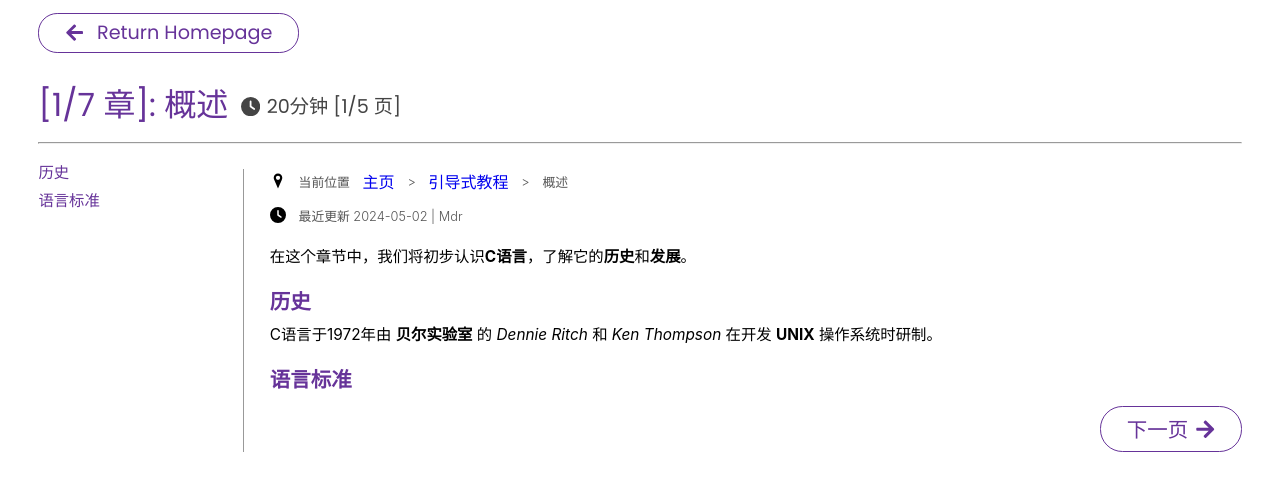
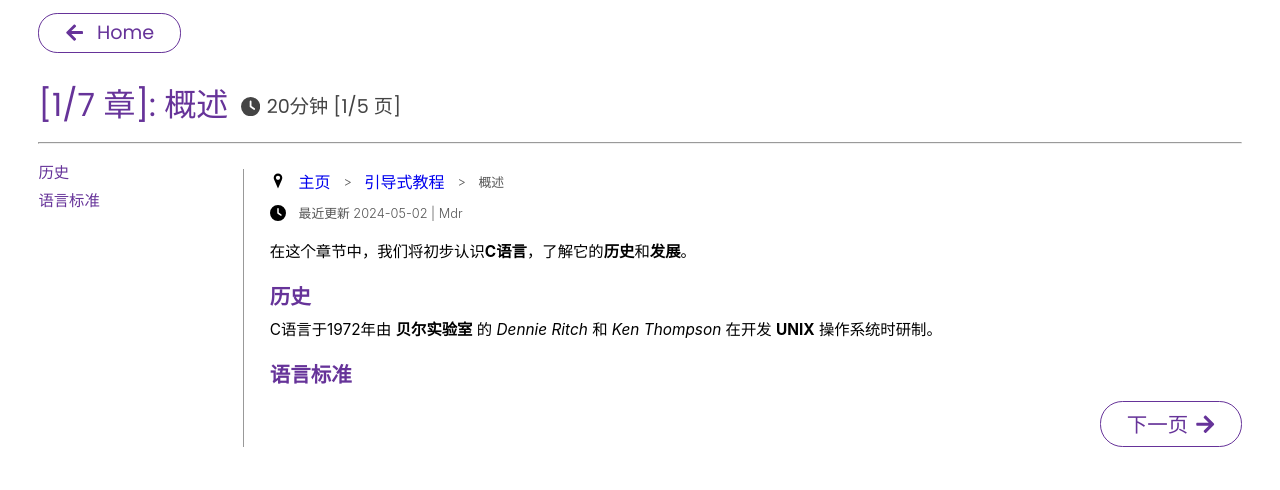
Before and after one commit to lxzaa-code/WebSite, a React (Create React App) app: page /tutorial/01/0 in a window 1280 px wide. Shown: the top 490 px of the page. Built offline with nearby package versions, Linux system fonts and the light colour scheme.

Commit message:
听取意见

```diff
--- a/src/components/Nav.css
+++ b/src/components/Nav.css
@@ -15,7 +15,7 @@
 
 .Nav-Right {
     margin-right: 3vw;
-    gap: 2vw;
+    gap: 2.5vw;
 }
 
 .Nav-Right .Log-In,
@@ -62,7 +62,8 @@
 .Nav-Right .Website .WebsiteList a {
     color: black;
     font-family: 'Poppins', sans-serif;
-    font-size: 1.2vw;
+    font-size: 1.3vw;
+    margin-top: .5vw;
     transition: color 0.3s;
 }
 
--- a/src/components/Nav.jsx
+++ b/src/components/Nav.jsx
@@ -24,7 +24,7 @@ function Nav({ user }) {
                         <div className="WebsiteList">
                             <Link rel="noreferrer" target={"_blank"} to="https://github.com">Github</Link>
                             <Link rel="noreferrer" target={"_blank"} to="https://godbolt.org">Compiler Explorer</Link>
-                            <Link rel="noreferrer" target={"_blank"} to="https://zh.cppreference.com">Cpp Reference</Link>
+                            <Link rel="noreferrer" target={"_blank"} to="https://zh.cppreference.com">C++ Reference</Link>
                             <Link rel="noreferrer" target={"_blank"} to="https://stackoverflow.com">Stack Overflow</Link>
                         </div>
                     </div>
--- a/src/components/Tutorial/Chapter.css
+++ b/src/components/Tutorial/Chapter.css
@@ -34,7 +34,7 @@
 }
 
 .Chapter .Chapter-Right .Current-Position, .Chapter .Chapter-Right .Latest-Update {
-    margin-bottom: 1vw;
+    margin-bottom: .8vw;
     display: flex;
     flex-direction: row;
     align-items: center;
--- a/src/components/Tutorial/Chapter01.jsx
+++ b/src/components/Tutorial/Chapter01.jsx
@@ -28,7 +28,6 @@ function Chapter01() {
                 <div className="Chapter-Right">
                     <div className="Current-Position">
                         <GiPositionMarker/>
-                        <h6>当前位置</h6>
                         <a href='/'>主页</a>
                         <h6>></h6>
                         <a href="/tutorial">引导式教程</a>
--- a/src/components/Tutorial/Chapter02.jsx
+++ b/src/components/Tutorial/Chapter02.jsx
@@ -8,15 +8,15 @@ import Code from "./Code";
 
 function Chapter02() {
 
-    let code01 = `#include<stdio.h>
+    let code01 = `#include <stdio.h>
 
-int main(void){
+int main(void) {
     printf("hello world"); // output the string
 };
 `;
 
     let para01 = "本节中，我们将写一个可以输出 **hello world** 的小程序!";
-    let para02 = "C语言中有很多**内置**的**函数**，他们在**标准库**中被定义。";
+    let para02 = "C语言中有很多 **内置** 的 **函数**，他们在 **标准库** 中被定义。";
     return (
         <div className="Chapter">
             <div className="Chapter-Top">
@@ -33,7 +33,6 @@ int main(void){
                 <div className="Chapter-Right">
                     <div className="Current-Position">
                         <GiPositionMarker/>
-                        <h6>当前位置</h6>
                         <a href='/'>主页</a>
                         <h6>></h6>
                         <a href="/tutorial">引导式教程</a>
--- a/src/components/mess/ReturnMainPage.jsx
+++ b/src/components/mess/ReturnMainPage.jsx
@@ -9,7 +9,7 @@ function ReturnMainPage() {
                      window.location.href = "/"
                  }}>
                 <FaArrowLeft/>
-                Return Homepage
+                Home
             </div>
         </div>
     )
```
